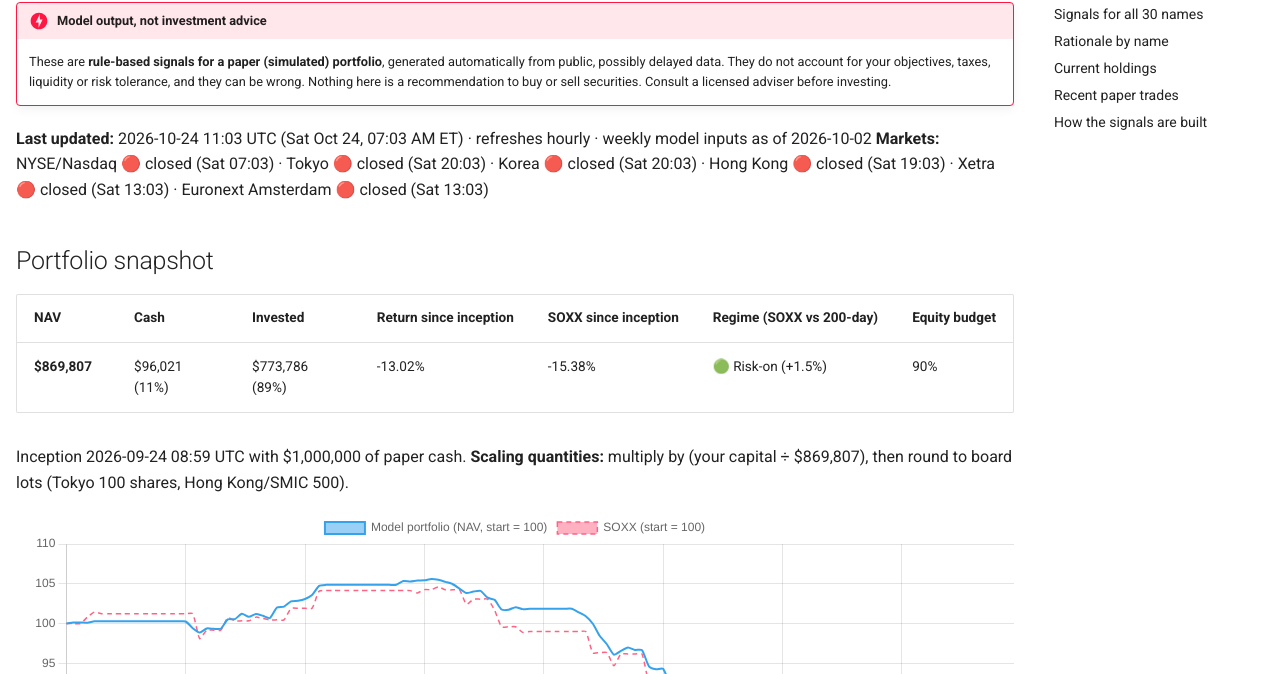
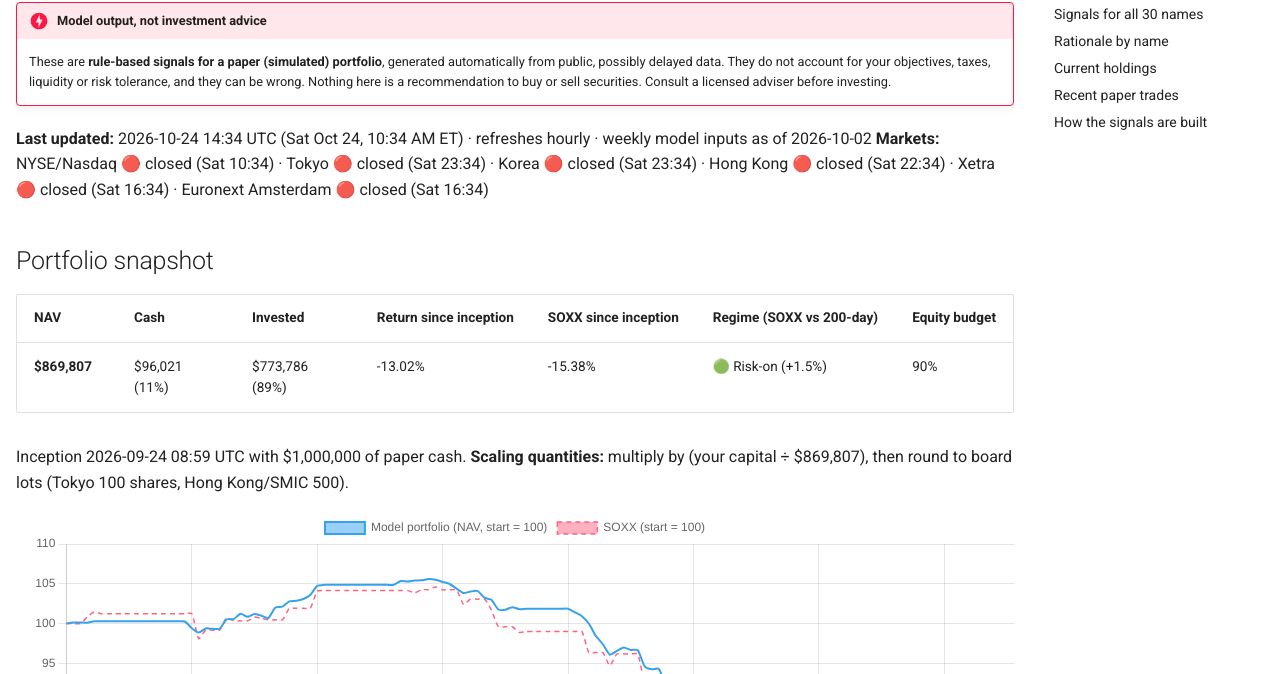
Before and after one commit to findnavish/InvestmentOpportunities, an MkDocs documentation site: the page built from docs/trade-signals/index.md, in a window 1280 px wide and 900 px high. Shown: the part 226-900 px from the top of the window. Built offline with MkDocs 1.6.1 and Material for MkDocs 9.7.7, drawn with Linux system fonts in a browser that asks for light colours; comment, search, counter and statistics services are not loaded.

Commit message:
Signals update 2026-10-24 14:34 UTC

```diff
--- a/docs/trade-signals/index.md
+++ b/docs/trade-signals/index.md
@@ -8,8 +8,8 @@ hide:
 !!! danger "Model output, not investment advice"
     These are **rule-based signals for a paper (simulated) portfolio**, generated automatically from public, possibly delayed data. They do not account for your objectives, taxes, liquidity or risk tolerance, and they can be wrong. Nothing here is a recommendation to buy or sell securities. Consult a licensed adviser before investing.
 
-**Last updated:** 2026-10-24 11:03 UTC (Sat Oct 24, 07:03 AM ET) · refreshes hourly · weekly model inputs as of 2026-10-02
-**Markets:** NYSE/Nasdaq 🔴 closed (Sat 07:03) · Tokyo 🔴 closed (Sat 20:03) · Korea 🔴 closed (Sat 20:03) · Hong Kong 🔴 closed (Sat 19:03) · Xetra 🔴 closed (Sat 13:03) · Euronext Amsterdam 🔴 closed (Sat 13:03)
+**Last updated:** 2026-10-24 14:34 UTC (Sat Oct 24, 10:34 AM ET) · refreshes hourly · weekly model inputs as of 2026-10-02
+**Markets:** NYSE/Nasdaq 🔴 closed (Sat 10:34) · Tokyo 🔴 closed (Sat 23:34) · Korea 🔴 closed (Sat 23:34) · Hong Kong 🔴 closed (Sat 22:34) · Xetra 🔴 closed (Sat 16:34) · Euronext Amsterdam 🔴 closed (Sat 16:34)
 
 ## Portfolio snapshot
 
```
Also changed, not shown: docs/trade-signals/nav.json (+1 -1 lines).
